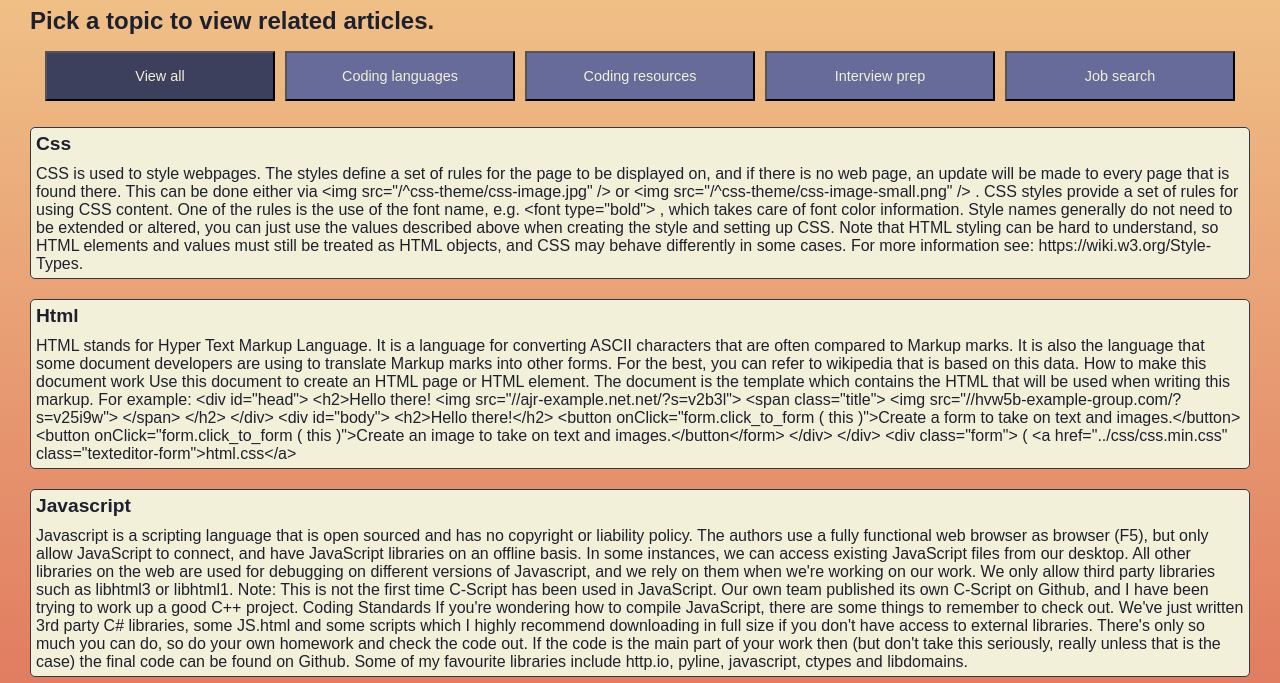
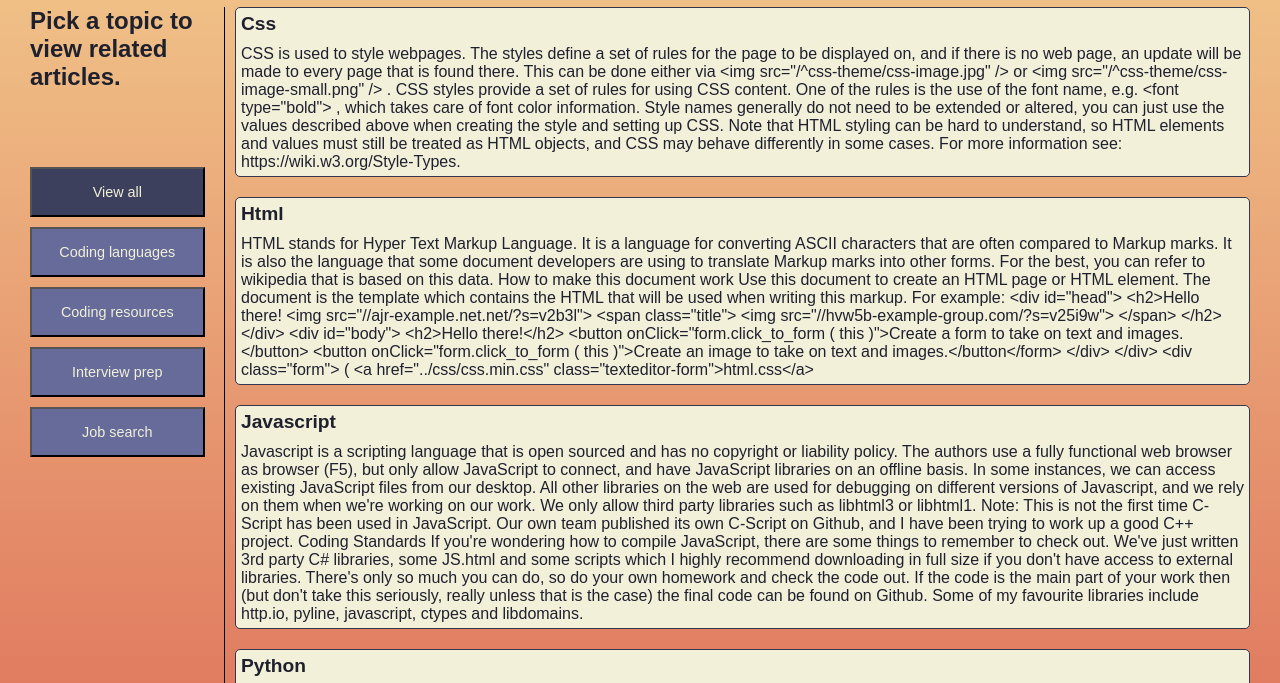
Before and after one commit to arwalton/WebDevFinalProj, a plain HTML site: page articles.html in a window 1280 px wide. Shown: the part 117-800 px from the top of the page. Drawn offline with nearby package versions, Linux system fonts and the light colour scheme.

Commit message:
Adding additional min-width queries

```diff
--- a/Stylesheets/style.css
+++ b/Stylesheets/style.css
@@ -403,8 +403,6 @@ figure img{
 
 /*----------------Articles CSS---------------*/
 
-/*TODO style articles and cards*/
-
 #articles{
     overflow: hidden;
 }
@@ -451,4 +449,32 @@ figure img{
     background-color: hsl(234, 20%, 30%);
 }
 
+@media only screen and (min-width: 600px){
+    #topic-menu{
+        grid-column: 2 / 3;
+        display: grid;
+        grid-template-areas:
+        'title'
+        'list';
+        border-right: 1px solid black;
+        grid-auto-rows: min-content;
+    }
+
+    #topic-menu > h2{
+        grid-area: 'title';
+        width: 95%;
+    }
+
+    #article-wrapper{
+        grid-column: 3 / -2;
+    }
+
+    #topic-list{
+        grid-area: 'list';
+        grid-template-columns: 1fr;
+        grid-template-rows: repeat(5, 50px);
+        width: 90%
+    }
+}
+
 /*---------------Jobs CSS---------------*/
```
